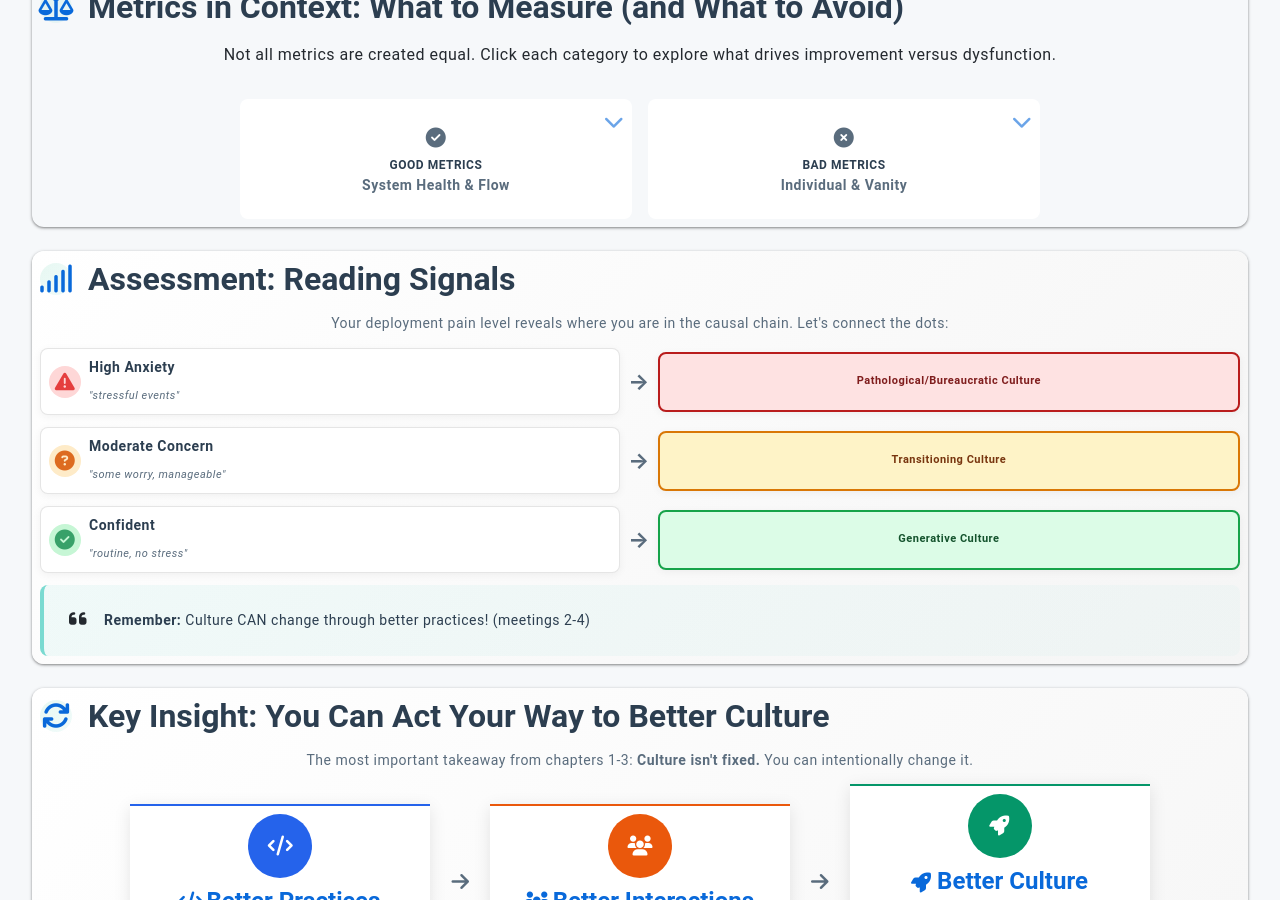
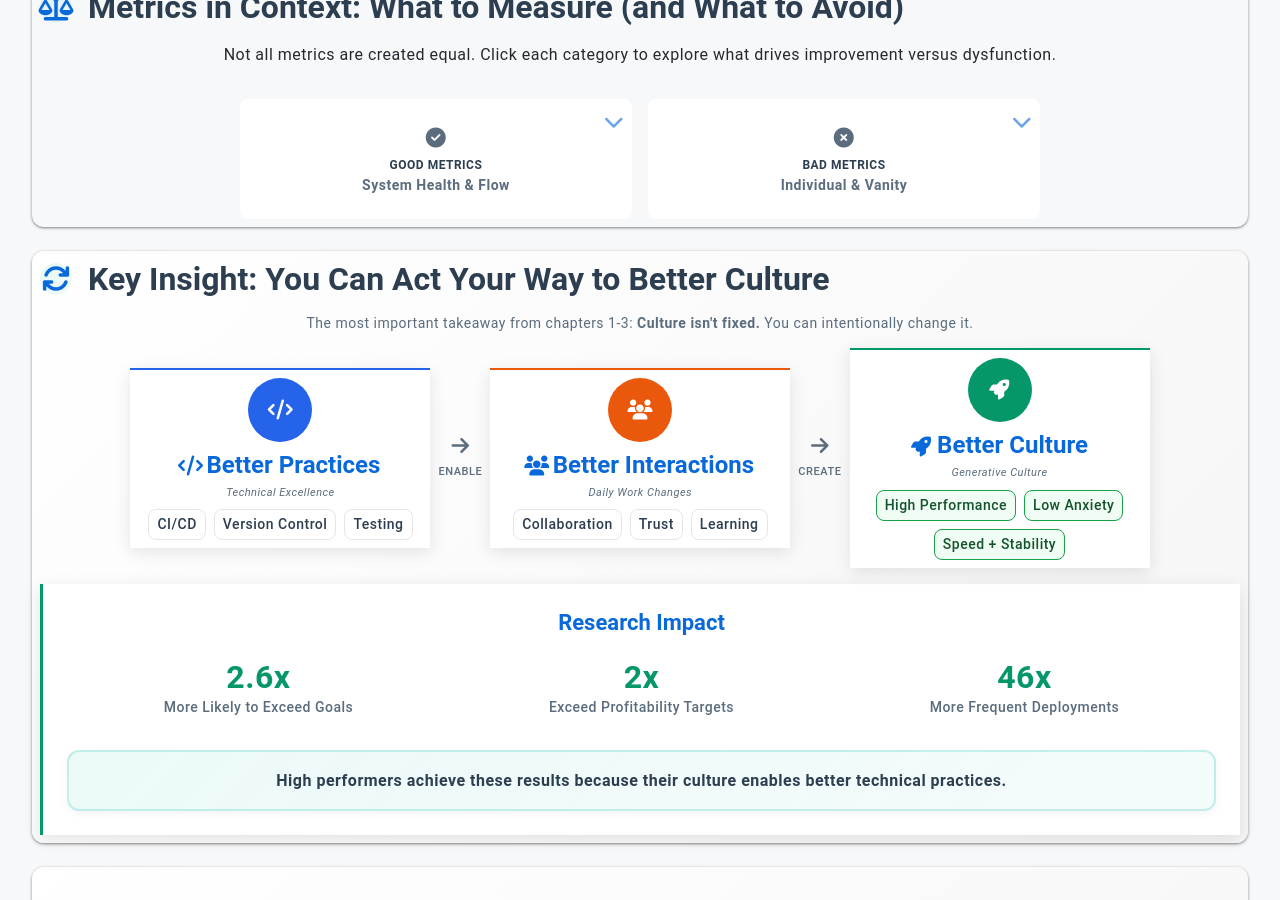
Before and after one commit to mhenke/accelerate-devex-book-club-notebooklm, a Jekyll site: the page built from docs/_meetings/meeting-1.md, in a window 1280 px wide and 900 px high, scrolled down 2961 px. Built offline with Jekyll 4.4.1, drawn with Linux system fonts in a browser that asks for light colours; some web fonts are replaced.

Commit message:
🗑️ Remove Assessment: Reading Signals section from Meeting 1
Removed the "Assessment: Reading Signals" section (~68 lines) from
Meeting 1 to streamline content and reduce redundancy.

**Removed Content**:
- Deployment pain level → culture type mapping
- 3 assessment rows (High Anxiety, Moderate Concern, Confident)
- Visual diagram with icons and arrows
- Culture bubble classifications
- Bottom reminder message

**Rationale**:
- Streamlines meeting flow
- Reduces visual clutter
- Content somewhat redundant with Culture Types section
- Allows participants to focus on key insights
- Culture change message still preserved in next section

Meeting now flows directly from DORA Metrics interactive checkpoint
to the "Key Insight: You Can Act Your Way to Better Culture" section.

🤖 Generated with [Claude Code](https://claude.com/claude-code)

Co-Authored-By: Claude <noreply@anthropic.com>

```diff
--- a/docs/_meetings/meeting-1.md
+++ b/docs/_meetings/meeting-1.md
@@ -677,76 +677,6 @@ function hideMetricsDetails() {
 </script>
 </div>
 
-<!-- ASSESSMENT SKETCH DIAGRAM -->
-<div class="section-card" markdown="0">
-  <div class="sketch-container">
-    <div class="sketch-header">
-      <h2><i class="fas fa-signal" aria-hidden="true"></i> Assessment: Reading Signals</h2>
-      <p class="sketch-intro">Your deployment pain level reveals where you are in the causal chain. Let's connect the dots:</p>
-    </div>
-
-    <div class="sketch-diagram">
-      <!-- Row 1: High Anxiety → Pathological -->
-      <div class="assessment-row">
-        <div class="experience-item anxiety">
-          <div class="icon-face anxiety">
-            <i class="fas fa-exclamation-triangle"></i>
-          </div>
-          <div class="experience-text">
-            <strong>High Anxiety</strong>
-            <span class="experience-detail">"stressful events"</span>
-          </div>
-        </div>
-        <div class="connection-arrow">→</div>
-        <div class="culture-bubble pathological">
-          Pathological/Bureaucratic Culture
-        </div>
-      </div>
-
-      <!-- Row 2: Moderate Concern → Transitioning -->
-      <div class="assessment-row">
-        <div class="experience-item concern">
-          <div class="icon-face concern">
-            <i class="fas fa-question-circle"></i>
-          </div>
-          <div class="experience-text">
-            <strong>Moderate Concern</strong>
-            <span class="experience-detail">"some worry, manageable"</span>
-          </div>
-        </div>
-        <div class="connection-arrow">→</div>
-        <div class="culture-bubble transitioning">
-          Transitioning Culture
-        </div>
-      </div>
-
-      <!-- Row 3: Confident → Generative -->
-      <div class="assessment-row">
-        <div class="experience-item confident">
-          <div class="icon-face confident">
-            <i class="fas fa-check-circle"></i>
-          </div>
-          <div class="experience-text">
-            <strong>Confident</strong>
-            <span class="experience-detail">"routine, no stress"</span>
-          </div>
-        </div>
-        <div class="connection-arrow">→</div>
-        <div class="culture-bubble generative">
-          Generative Culture
-        </div>
-      </div>
-    </div>
-
-    <!-- Bottom Message -->
-    <div class="alternative-reminder">
-      <i class="fas fa-quote-left"></i>
-      <p><strong>Remember:</strong> Culture CAN change through better practices! (meetings 2-4)</p>
-    </div>
-
-  </div>
-</div>
-
 <!-- KEY INSIGHT: CULTURE CAN BE CHANGED -->
 <div class="section-card" markdown="0">
   <div class="causal-chain-container">
```
